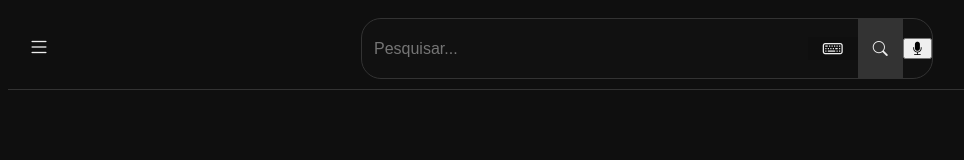
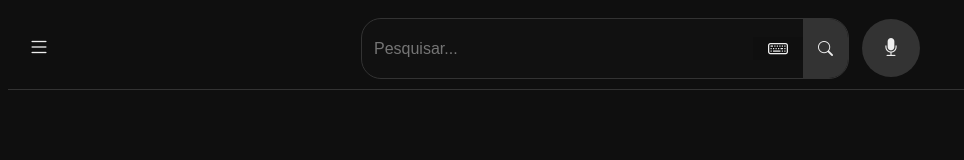
Before and after one commit to Manukkz/YouTube-layer, a plain HTML site: page Layout-Yt.html in a window 1280 px wide. Shown: the whole page, without its empty margins (0-964 px from the left). Drawn offline with nearby package versions, Linux system fonts and the light colour scheme.

Commit message:
code line fix and new div for mic

```diff
--- a/Layout-Yt.html
+++ b/Layout-Yt.html
@@ -26,17 +26,19 @@
                     <i class="bi bi-keyboard"></i>
                     <button class="searchbutton" type="button" title="Pesquisar">
                         <i class="bi bi-search"></i>
-                        <button class="microphonebutton" type="button">
-                            <i class="bi bi-mic-fill"></i>
+            </div><!-- center item -->
 
-            </div><!-- centeritem -->
+            <div class="Centerright">
+                <button class="microphonebutton" type="button">
+                    <i class="bi bi-mic-fill"></i>
+                </div><!-- Center right -->
 
             <div class="rightitem">
-                </div> <!-- item a direita -->
-                    </button><!-- buttonSearch -->
-                    </button><!-- buttonKeyboard -->
+            </div> <!-- item a direita -->
+            </button><!-- buttonSearch -->
+            </button><!-- buttonKeyboard -->
 
-            </div>
+        </div>
     </header>
 
 </body>
```
